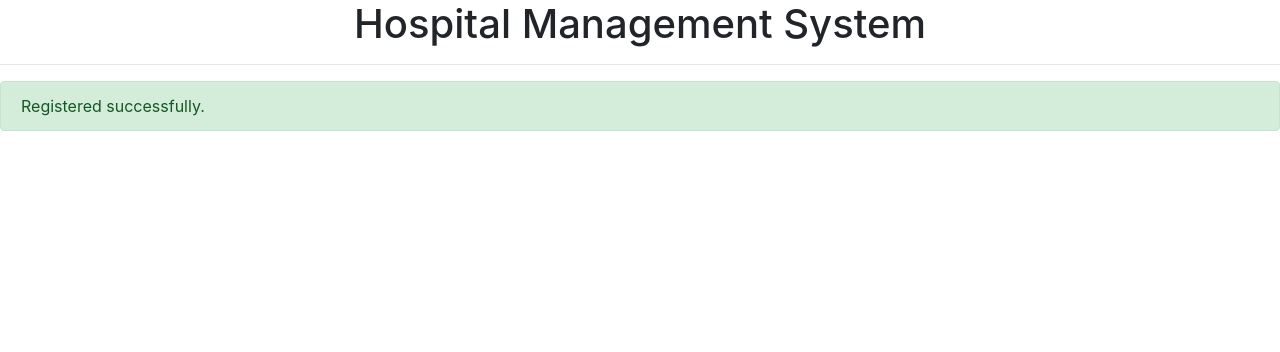
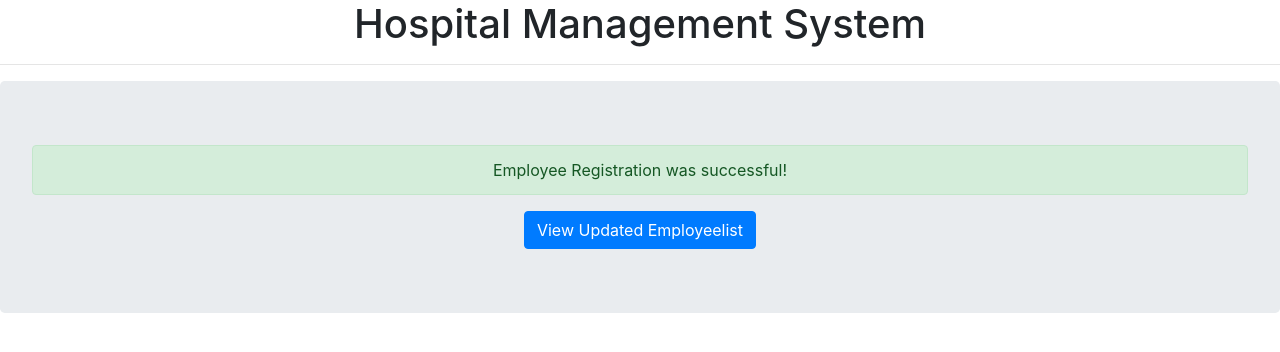
Before and after one commit to manassharma158/Hospital-Database-Management-System, a Flask app: page /success in a window 1280 px wide. Shown: the part 56-408 px from the top of the page. Run offline with Flask 2, Linux system fonts and the light colour scheme; some libraries are stand-ins or nearby versions.

Commit message:
Minor modifications

```diff
--- a/hospital_dbms/templates/deleted_successfully.html
+++ b/hospital_dbms/templates/deleted_successfully.html
@@ -1,9 +1,15 @@
 {% extends 'base.html' %}
 
 {% block content %}
+
+<div class="jumbotron text-center">
 
 <div class="alert alert-danger" role="alert" align="center">
   Employee <b>{{ info }}</b> deleted!!!
 </div>
 
+<button type="button" class="btn btn-primary btn-lg"><a href="/employees">View Updated Employeelist</a></button>
+
+</div>
+
 {% endblock %}
--- a/hospital_dbms/templates/employee_registered.html
+++ b/hospital_dbms/templates/employee_registered.html
@@ -2,8 +2,15 @@
 
 {% block content %}
 
+<div class="jumbotron text-center">
+
+
 <div class="alert alert-success" role="alert">
-Registered successfully.
+Employee Registration was successful!
+</div>
+
+<a href="/employees"><button type="button" class="btn btn-primary">View Updated Employeelist</button></a>
+
 </div>
 
 {% endblock %}
--- a/hospital_dbms/templates/index.html
+++ b/hospital_dbms/templates/index.html
@@ -2,7 +2,7 @@
 
 {% block content %}
 
-<h2 style = "text-align:center">Welcome to Hospital!</h2>
+<h2 style = "text-align:center">Welcome to IITPKD General Hospital!</h2>
 <div class="container">
 	<div class="row">
 		<div class="col-sm">
```
